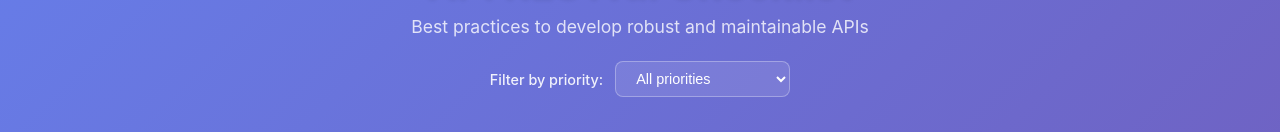
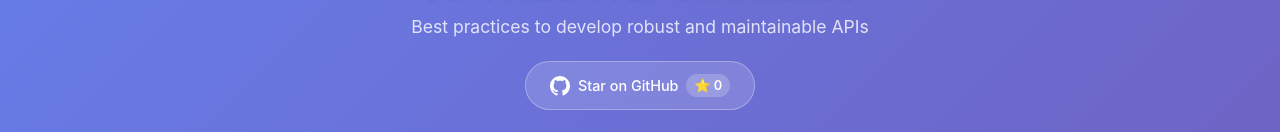
Before and after one commit to your-checklist/your-api-checklist.com, a React (Create React App) app: page / in a window 1280 px wide. Shown: the part 150-282 px from the top of the page. Built offline with nearby package versions, Linux system fonts and the light colour scheme; no server answers.

Commit message:
feat: add GitHub stars display and link to repository; enhance styling for GitHub section and links

```diff
--- a/src/App.css
+++ b/src/App.css
@@ -332,6 +332,56 @@ body {
   font-size: 1.1rem;
   color: rgba(255, 255, 255, 0.8);
   font-weight: 400;
+}
+
+.github-section {
+  margin: 1.5rem 0;
+  display: flex;
+  justify-content: center;
+}
+
+.github-link {
+  display: inline-flex;
+  align-items: center;
+  gap: 0.5rem;
+  background: rgba(255, 255, 255, 0.15);
+  color: white;
+  text-decoration: none;
+  padding: 0.75rem 1.5rem;
+  border-radius: 25px;
+  border: 1px solid rgba(255, 255, 255, 0.3);
+  transition: all 0.3s ease;
+  font-weight: 500;
+  backdrop-filter: blur(10px);
+}
+
+.github-link:hover {
+  background: rgba(255, 255, 255, 0.25);
+  transform: translateY(-2px);
+  box-shadow: 0 8px 25px rgba(0, 0, 0, 0.15);
+  color: white;
+  text-decoration: none;
+}
+
+.github-icon {
+  width: 20px;
+  height: 20px;
+  fill: currentColor;
+}
+
+.github-text {
+  display: flex;
+  align-items: center;
+  gap: 0.5rem;
+  font-size: 0.9rem;
+}
+
+.github-stars {
+  background: rgba(255, 255, 255, 0.2);
+  padding: 0.25rem 0.5rem;
+  border-radius: 12px;
+  font-size: 0.8rem;
+  font-weight: 600;
 }
 
 .priority-filter {
@@ -775,4 +825,18 @@ body {
     left: 0;
     min-width: 160px;
   }
+
+  .github-link {
+    padding: 0.6rem 1.2rem;
+    font-size: 0.85rem;
+  }
+
+  .github-text {
+    gap: 0.4rem;
+  }
+
+  .github-stars {
+    font-size: 0.75rem;
+    padding: 0.2rem 0.4rem;
+  }
 }
--- a/src/App.js
+++ b/src/App.js
@@ -2,6 +2,8 @@ import React, { useState, useEffect } from 'react';
 import './App.css';
 
 function App() {
+  const [githubStars, setGithubStars] = useState(null);
+
   const defaultChecklist = [
     {
       id: 1,
@@ -316,6 +318,23 @@ function App() {
   useEffect(() => {
     localStorage.setItem('api-checklist-expanded-items', JSON.stringify(expandedItems));
   }, [expandedItems]);
+
+  // Fetch GitHub stars
+  const fetchGitHubStars = async () => {
+    try {
+      const response = await fetch('https://api.github.com/repos/your-checklist/your-api-checklist.com');
+      const data = await response.json();
+      setGithubStars(data.stargazers_count);
+    } catch (error) {
+      console.error('Error fetching GitHub stars:', error);
+      setGithubStars(0);
+    }
+  };
+
+  // Fetch GitHub stars on component mount
+  useEffect(() => {
+    fetchGitHubStars();
+  }, []);
 
   const handleToggle = (id) => {
     setProjects(prevProjects =>
@@ -840,6 +859,26 @@ function App() {
         <h1 className="title">API RESTful Checklist</h1>
         <p className="subtitle">Best practices to develop robust and maintainable APIs</p>
 
+        <div className="github-section">
+          <a
+            href="https://github.com/your-checklist/your-api-checklist.com"
+            target="_blank"
+            rel="noopener noreferrer"
+            className="github-link"
+            title="Star us on GitHub!"
+          >
+            <svg className="github-icon" viewBox="0 0 24 24" fill="currentColor">
+              <path d="M12 0c-6.626 0-12 5.373-12 12 0 5.302 3.438 9.8 8.207 11.387.599.111.793-.261.793-.577v-2.234c-3.338.726-4.033-1.416-4.033-1.416-.546-1.387-1.333-1.756-1.333-1.756-1.089-.745.083-.729.083-.729 1.205.084 1.839 1.237 1.839 1.237 1.07 1.834 2.807 1.304 3.492.997.107-.775.418-1.305.762-1.604-2.665-.305-5.467-1.334-5.467-5.931 0-1.311.469-2.381 1.236-3.221-.124-.303-.535-1.524.117-3.176 0 0 1.008-.322 3.301 1.23.957-.266 1.983-.399 3.003-.404 1.02.005 2.047.138 3.006.404 2.291-1.552 3.297-1.23 3.297-1.23.653 1.653.242 2.874.118 3.176.77.84 1.235 1.911 1.235 3.221 0 4.609-2.807 5.624-5.479 5.921.43.372.823 1.102.823 2.222v3.293c0 .319.192.694.801.576 4.765-1.589 8.199-6.086 8.199-11.386 0-6.627-5.373-12-12-12z"/>
+            </svg>
+            <span className="github-text">
+              Star on GitHub
+              {githubStars !== null && (
+                <span className="github-stars">⭐ {githubStars}</span>
+              )}
+            </span>
+          </a>
+        </div>
+
         <div className="priority-filter">
           <label htmlFor="priority-select" className="filter-label">Filter by priority:</label>
           <select
```
